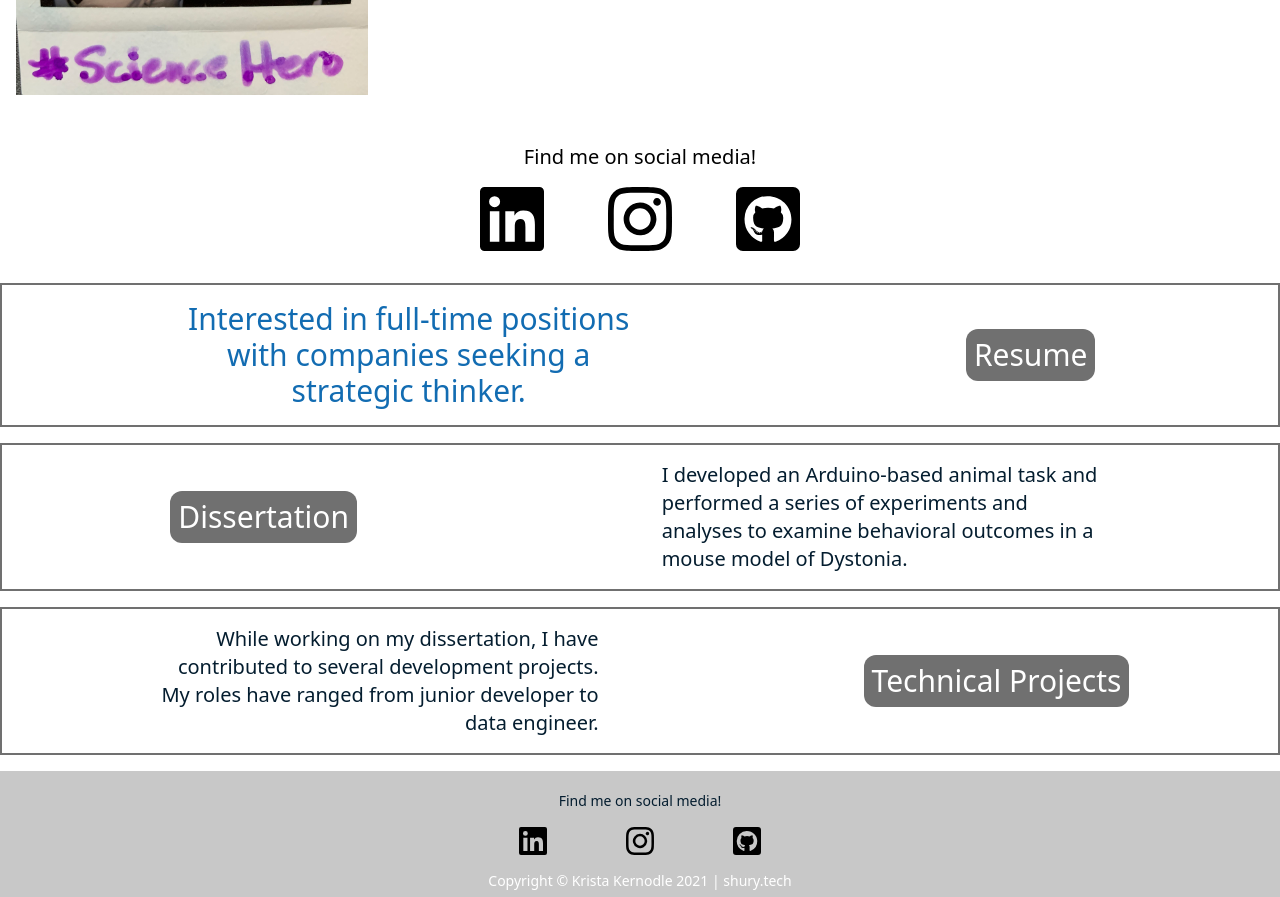
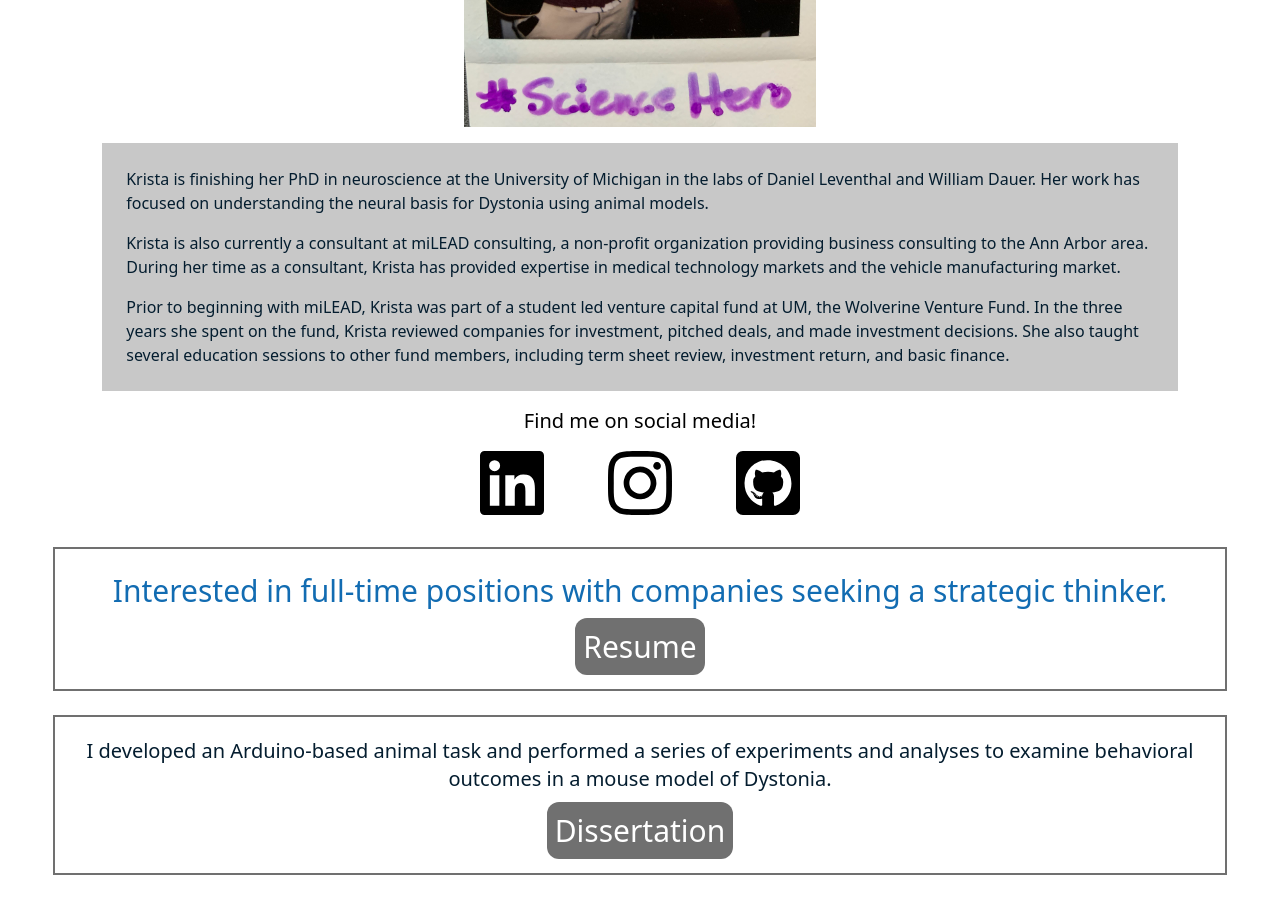
Before and after one commit to kristakernodle/personal-website, a website built with Vite: page index.html in a window 1280 px wide. Shown: the part 660-1557 px from the top of the page. Built offline with nearby package versions, Linux system fonts and the light colour scheme.

Commit message:
Home page on small screen done

```diff
--- a/index.html
+++ b/index.html
@@ -15,7 +15,7 @@
       <a class="mr-auto" href="#">
         <img class="w-28" src="./assets/icons/kernodle_logo.svg" alt="Krista Kernodle">
       </a>
-      <div class="lg:hidden">
+      <div class="sm:hidden">
         <button class="navbar-burger">
           <svg xmlns="http://www.w3.org/2000/svg" class="h-6 w-6" fill="none" viewBox="0 0 24 24" stroke="currentColor">
             <path stroke-linecap="round" stroke-linejoin="round" stroke-width="2" d="M4 6h16M4 12h16M4 18h16" />
@@ -59,12 +59,12 @@
           </ul>
         </div>
         <div class="mt-auto">
-          <p class="text-customGrey-dark text-center">Copyright © 2021</p>
+          <p class="text-customGrey-dark text-center mb-3">Copyright © 2021</p>
         </div>
       </nav>
 
     </div>
-    <div class="hidden">
+    <div class="hidden sm:flex sm:gap-2">
       <a class="nav-button" href="#">Krista</a>
       <a class="nav-button" href="#">Resume</a>
       <a class="nav-button" href="#">Dissertation</a>
@@ -73,24 +73,23 @@
   </header>
 
   <main>
-    <div class="container text-center border-customGrey-dark border-2 m-4 mx-auto p-4">
+    <div class="container mx-auto text-center border-customGrey-dark border-2 w-11/12 p-4 m-4">
       <h1 class="text-customBlue text-3xl">Krista Kernodle</h1>
       <p class="text-xl">Scientist | Intrapraneur | Developer</p>
     </div>
 
-    <div class="container flex items-center justify-between gap-5 m-4 mx-auto">
-      <img class="max-w-sm p-4" src="./assets/images/scienceHero.jpg" alt="Science Heros">
+      <div class="container mx-auto w-11/12">
+        <img class="mx-auto max-w-sm p-4" src="./assets/images/scienceHero.jpg" alt="Science Heros">
+        <div class="mx-auto border-customGrey-dark bg-customGrey-light text-customBlack p-4 w-11/12">
+          <p class="p-2">Krista is finishing her PhD in neuroscience at the University of Michigan in the labs of Daniel Leventhal and William Dauer. Her work has focused on understanding the neural basis for Dystonia using animal models.</p>
+          <p class="p-2">Krista is also currently a consultant at miLEAD consulting, a non-profit organization providing business consulting to the Ann Arbor area. During her time as a consultant, Krista has provided expertise in medical technology markets and the vehicle manufacturing market.</p>
+          <p class="p-2">Prior to beginning with miLEAD, Krista was part of a student led venture capital fund at UM, the Wolverine Venture Fund. In the three years she spent on the fund, Krista reviewed companies for investment, pitched deals, and made investment decisions. She also taught several education sessions to other fund members, including term sheet review, investment return, and basic finance.</p>
+        </div>
+      </div>
 
-      <div class="border-customGrey-dark bg-customGrey-light text-customGrey-dark p-4">
-        <p class="p-2">Krista is finishing her PhD in neuroscience at the University of Michigan in the labs of Daniel Leventhal and William Dauer. Her work has focused on understanding the neural basis for Dystonia using animal models.</p>
-        <p class="p-2">Krista is also currently a consultant at miLEAD consulting, a non-profit organization providing business consulting to the Ann Arbor area. During her time as a consultant, Krista has provided expertise in medical technology markets and the vehicle manufacturing market.</p>
-        <p class="p-2">Prior to beginning with miLEAD, Krista was part of a student led venture capital fund at UM, the Wolverine Venture Fund. In the three years she spent on the fund, Krista reviewed companies for investment, pitched deals, and made investment decisions. She also taught several education sessions to other fund members, including term sheet review, investment return, and basic finance.</p>
-      </div>
-    </div>
-
-    <div class="container text-center items-center m-4 mx-auto p-4">
+    <div class="container mx-auto text-center items-center p-4">
       <p class="text-xl pb-4">Find me on social media!</p>
-      <div class="container max-w-sm flex justify-around mx-auto">
+      <div class="container mx-auto flex justify-around max-w-sm">
         <a href="https://www.linkedin.com/in/kristakernodle/" target="_blank" rel='noopener'>
           <img class="w-16" src="./assets/icons/iconLinkedin.svg" alt="LinkedIn">
         </a>
@@ -105,30 +104,30 @@
       </div>
     </div>
 
-    <div class="container text-center flex justify-around border-customGrey-dark border-2 m-4 mx-auto p-4">
-      <p class="text-customBlue text-3xl max-w-md">Interested in full-time positions with companies seeking a strategic thinker.</p>
+    <div class="container mx-auto text-center border-customGrey-dark border-2 w-11/12 p-4 m-4 pb-6">
+      <p class="text-customBlue text-3xl p-2 pb-5">Interested in full-time positions with companies seeking a strategic thinker.</p>
       <a class="button-grey-dark text-3xl" href="./assets/documents/KristaKernodle_Resume.pdf" target="_blank">Resume</a>
     </div>
 
-    <div class="container text-center flex flex-row-reverse justify-around border-customGrey-dark border-2 m-4 mx-auto p-4">
-      <p class="text-customBlack text-xl text-left max-w-md">I developed an Arduino-based animal task and performed a series of experiments and analyses to examine behavioral outcomes in a mouse model of Dystonia.</p>
+    <div class="container mx-auto text-center border-customGrey-dark border-2 w-11/12 p-4 m-4 mt-6 pb-6">
+      <p class="text-customBlack text-xl p-1 pb-5">I developed an Arduino-based animal task and performed a series of experiments and analyses to examine behavioral outcomes in a mouse model of Dystonia.</p>
       <a class="button-grey-dark text-3xl" href="#" target="_blank">Dissertation</a>
     </div>
 
-    <div class="container text-center flex justify-around border-customGrey-dark border-2 m-4 mx-auto p-4">
-      <p class="text-customBlack text-xl text-right max-w-md">While working on my dissertation, I have contributed to several development projects. My roles have ranged from junior developer to data engineer.</p>
+    <div class="container mx-auto text-center border-customGrey-dark border-2 w-11/12 p-4 m-4 mt-6 mb-6 pb-6">
+      <p class="text-customBlack text-xl p-1 pb-5">While working on my dissertation, I have contributed to several development projects. My roles have ranged from junior developer to data engineer.</p>
       <a class="button-grey-dark text-3xl" href="#" target="_blank">Technical Projects</a>
     </div>
   </main>
 
-  <footer class="bg-customGrey-light p-5 px-3 text-center">
-    <p class="text-customBlack text-sm pb-4">Find me on social media!</p>
-    <div class="container max-w-xs flex justify-around mx-auto">
+  <footer class="bg-customGrey-light p-3 text-center">
+    <p class="text-customBlack pb-4">Find me on social media!</p>
+    <div class="container max-w-sm flex justify-center gap-5 mx-auto">
       <a href="https://www.linkedin.com/in/kristakernodle/" target="_blank" rel='noopener'><img class="w-7" src="./assets/icons/iconLinkedin.svg" alt="LinkedIn"></a>
       <a href="https://www.instagram.com/maynerdy" target="_blank" rel='noopener'><img class="w-7" src="./assets/icons/iconInstagram.svg" alt="Instagram"></a>
       <a href="https://github.com/kristakernodle" target="_blank" rel='noopener'><img class="w-7" src="./assets/icons/iconGithub.svg" alt="GitHub"></a>
     </div>
-    <p class="text-customWhite text-sm pt-4">Copyright © Krista Kernodle 2021 | shury.tech</p>
+    <p class="text-customWhite text-sm pt-4">Copyright © Krista Kernodle 2021 | <a href="shury.tech" target="_blank" rel='noopener'>shury.tech</a></p>
   </footer>
 </body>
 
```
